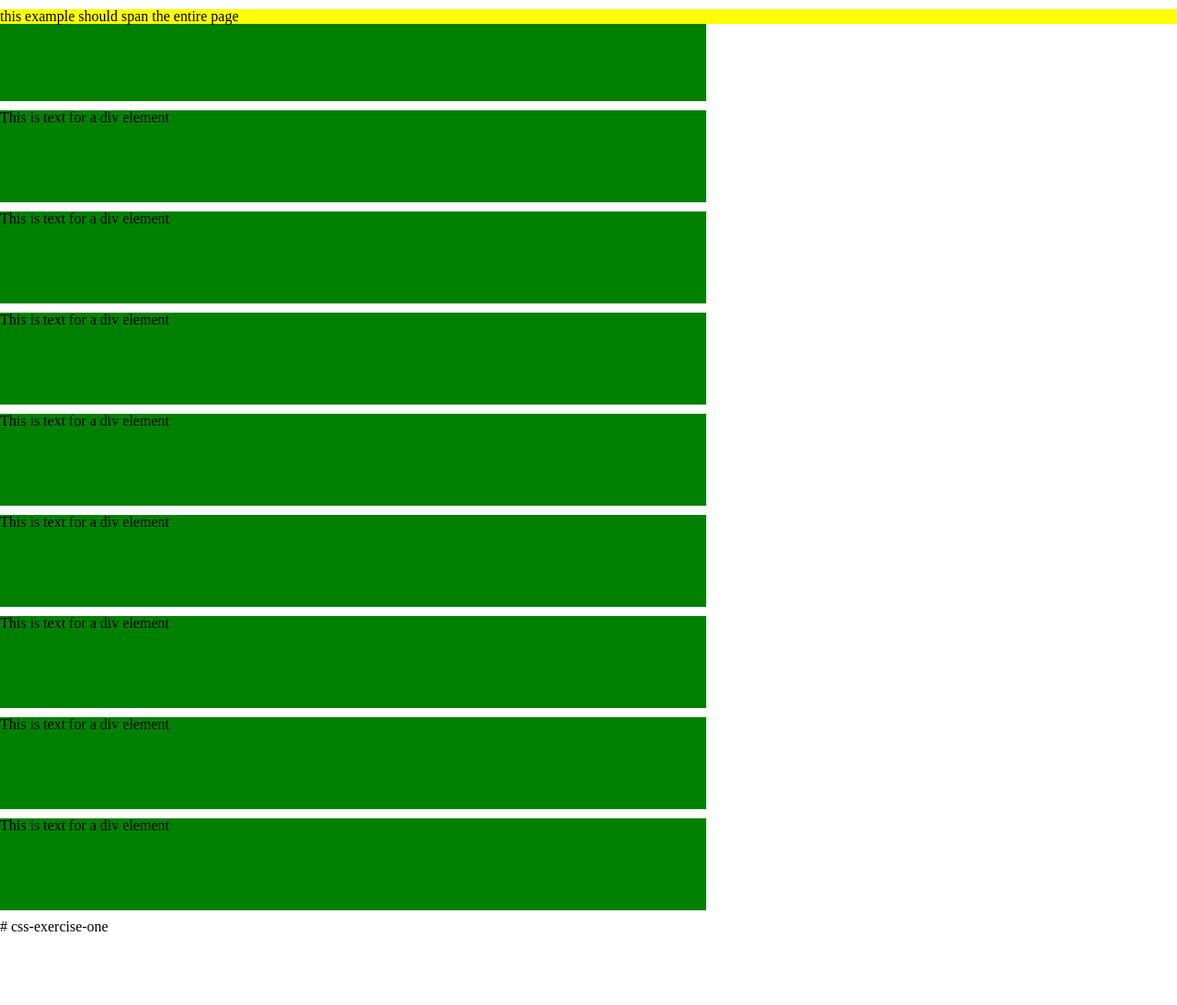
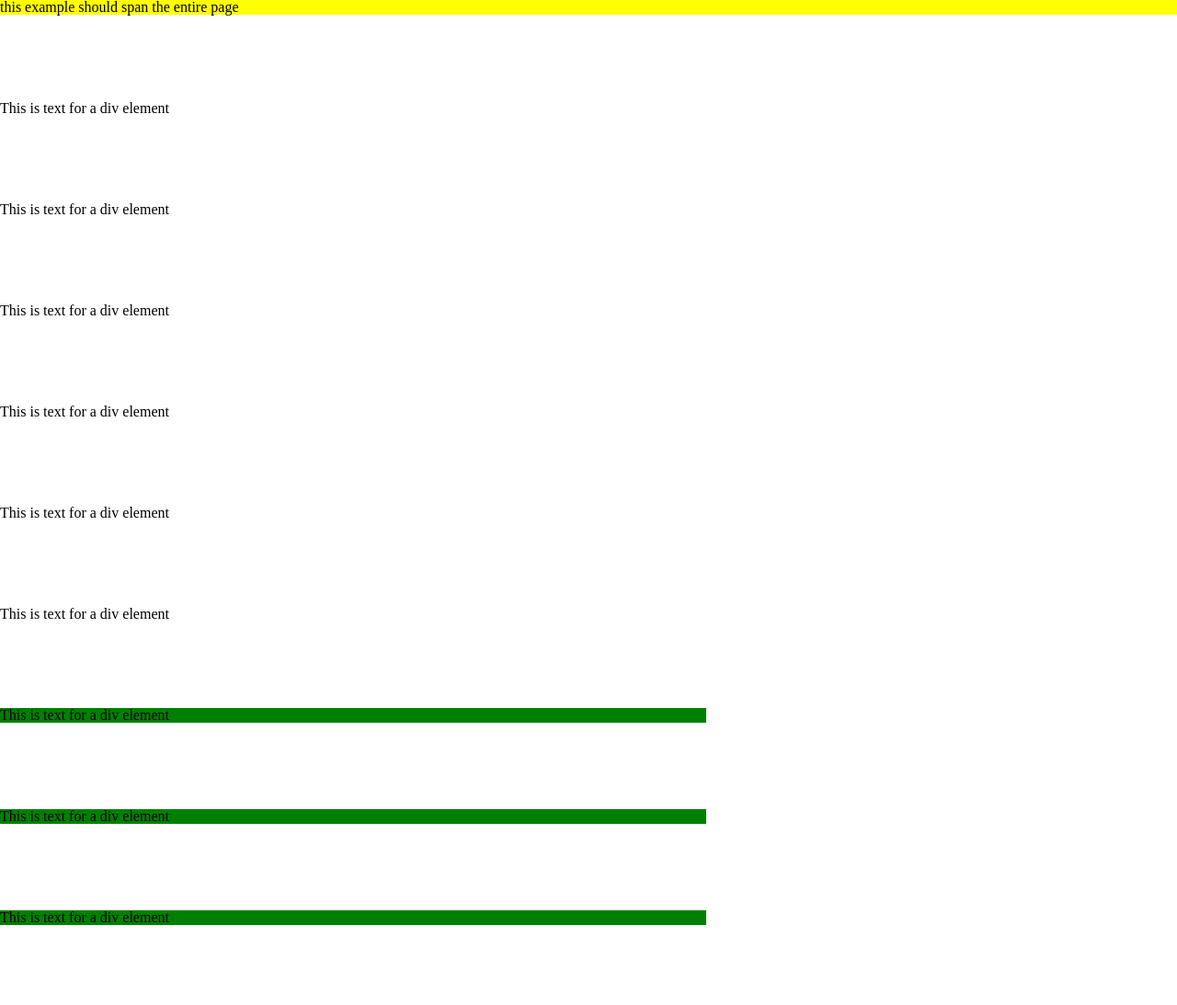
Before and after one commit to phossain1/css_exercise1, a plain HTML site: page index.html in a window 1280 px wide. Shown: the top 1093 px of the page at 92% size. Before the commit the page ends 1016 px from the top, so only its background shows below. Drawn offline with Linux system fonts and the light colour scheme; files that its build step writes are made by us from their sources.

Commit message:
Update style.css

```diff
--- a/style.css
+++ b/style.css
@@ -8,7 +8,6 @@ nav {
   background color: yellow;
   height: 100px;
   margin-top: -10px;
-  position: fixed;
   width: 100%;
 }
 
@@ -37,7 +36,6 @@ h3 {
 
 /* For elements */
 .element {
-  background-color: green;
   height: 100px;
   margin: 10px 0;
   width: 100%;
```
